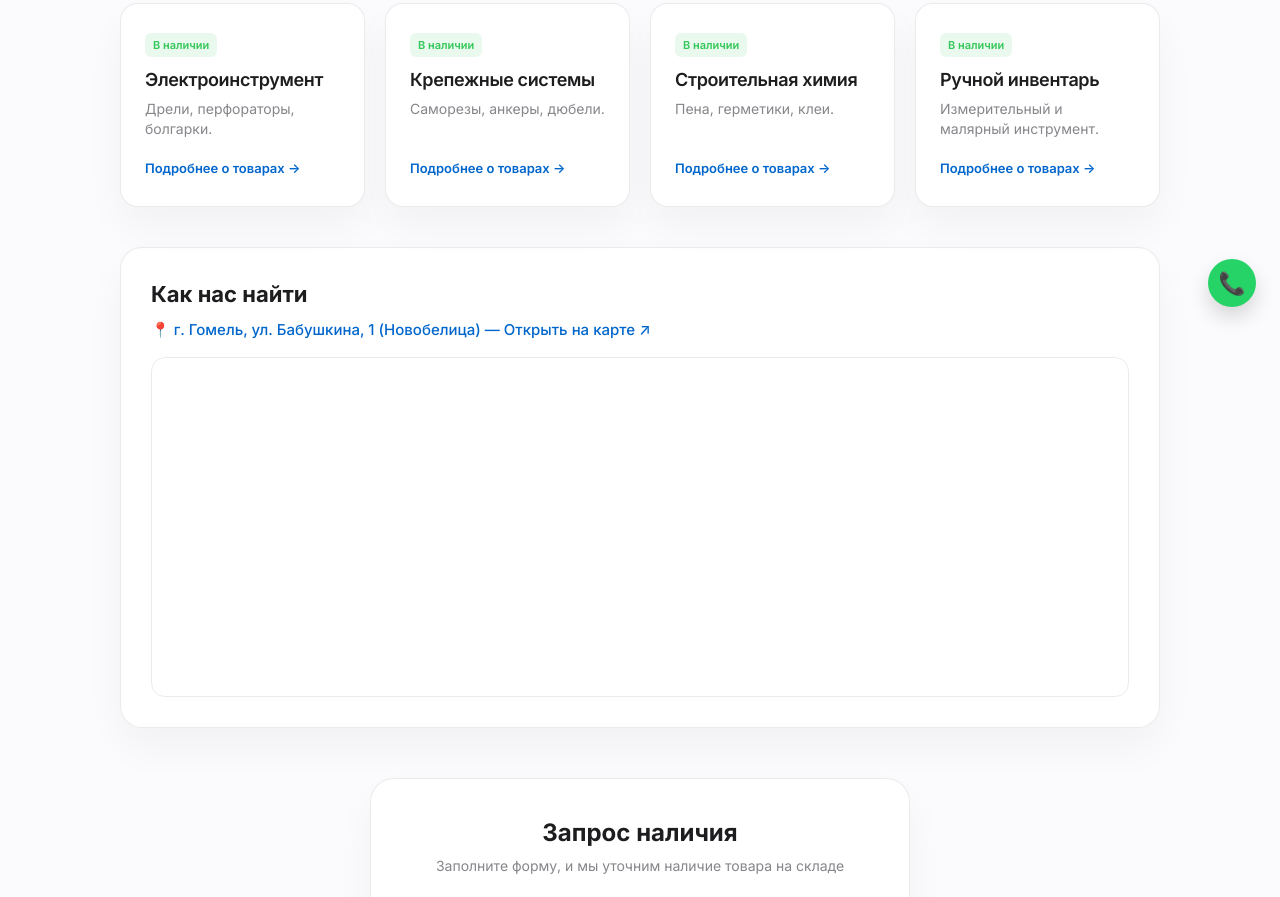
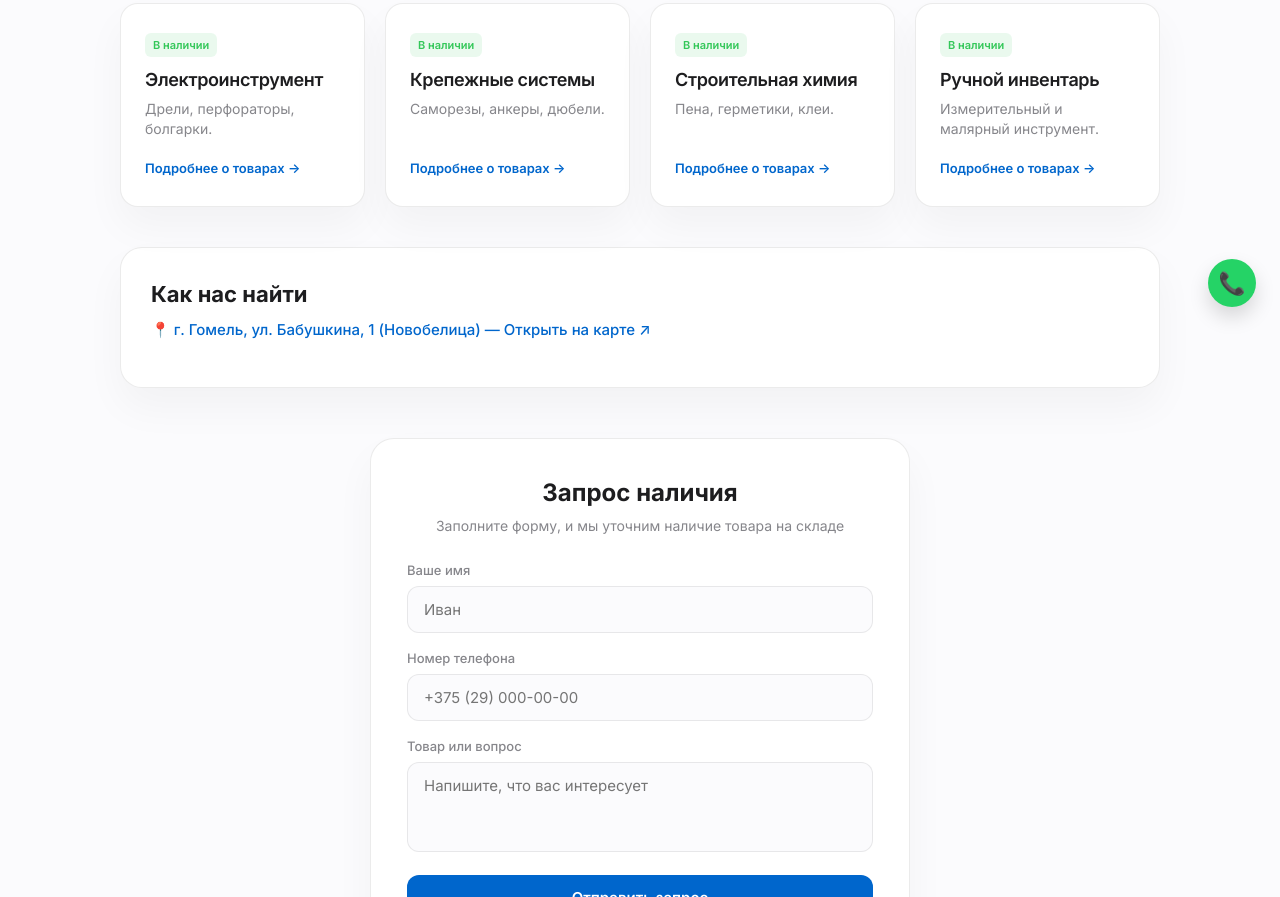
Before and after one commit to wqreloxz/praktika, a plain HTML site: page index.html in a window 1280 px wide. Shown: the part 469-1366 px from the top of the page. Drawn offline with Linux system fonts and the light colour scheme.

Commit message:
Update index.html

```diff
--- a/index.html
+++ b/index.html
@@ -237,9 +237,6 @@
             <a href="https://yandex.by/maps/-/CDxRZ420" target="_blank" class="address-link">
                 📍 г. Гомель, ул. Бабушкина, 1 (Новобелица) — Открыть на карте ↗
             </a>
-            <div class="map-container">
-                <iframe src="https://yandex.com.tr/maps/155/gomel/house/Z0gYdgRiT0wAQFtofXhxcHVnYg==/" allowfullscreen="true"></iframe>
-            </div>
         </div>
 
         <!-- Form Section -->
```
